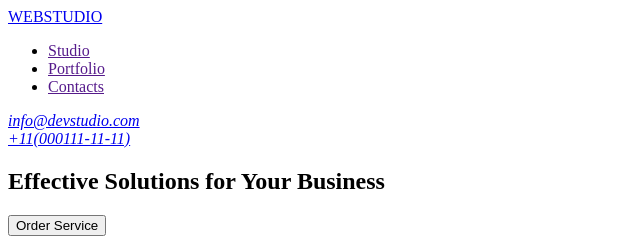
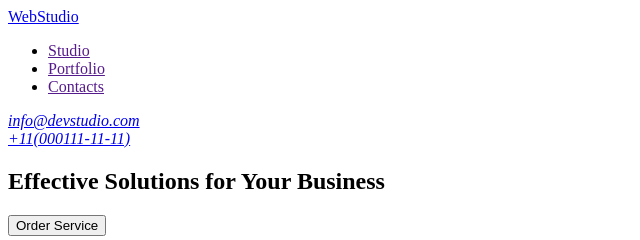
Before and after one commit to Yuliia-sketch/goit-markupp-hw-01, a plain HTML site: page index.html in a window 1280 px wide. Shown: the top 240 px of the page, 0-640 px from the left. Drawn offline with Linux system fonts and the light colour scheme.

Commit message:
add index.html file

```diff
--- a/index.html
+++ b/index.html
@@ -3,13 +3,13 @@
   <head>
     <meta charset="UTF-8" />
     <meta name="viewport" content="width=device-width, initial-scale=1.0" />
-    <title>Document</title>
+    <title>WebStudio</title>
   </head>
   <body>
     <!-- #region header-->
     <header>
       <nav>
-        <a href="./index.html">WEBSTUDIO</a>
+        <a href="./index.html">WebStudio</a>
         <ul>
           <li>
             <a href="">Studio</a>
```
